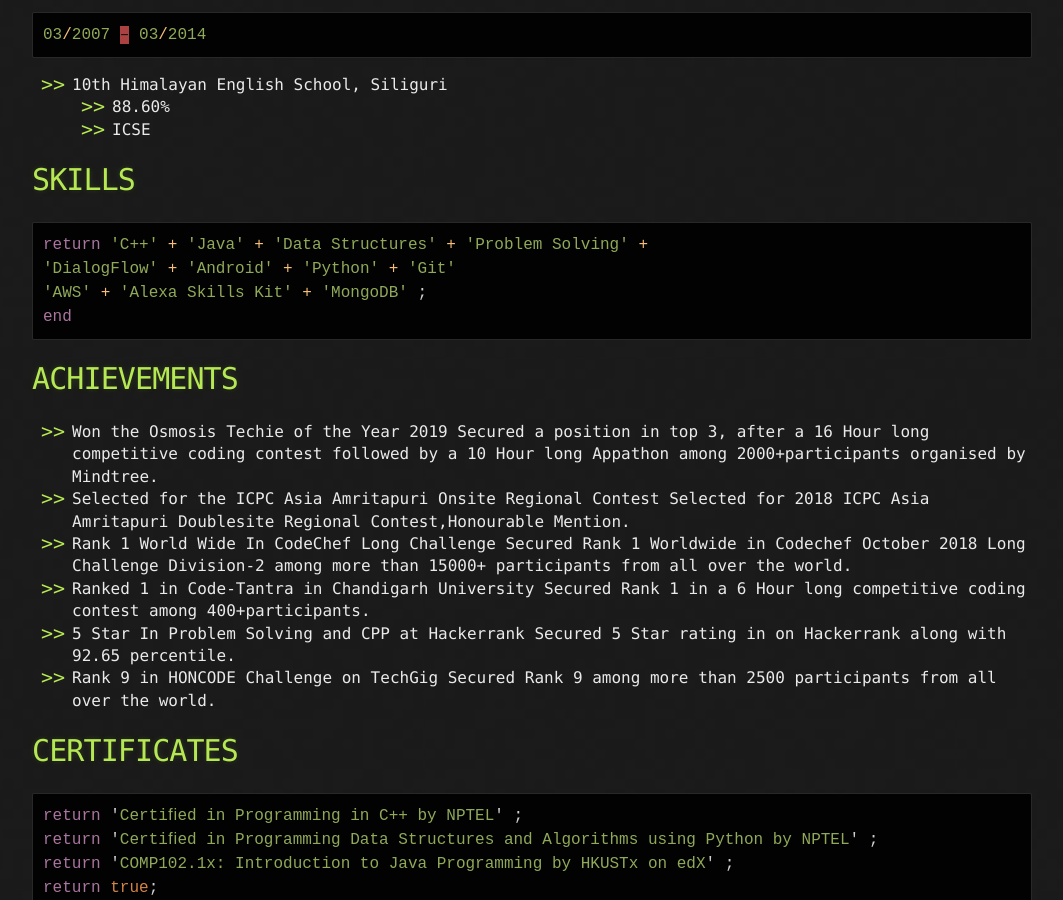
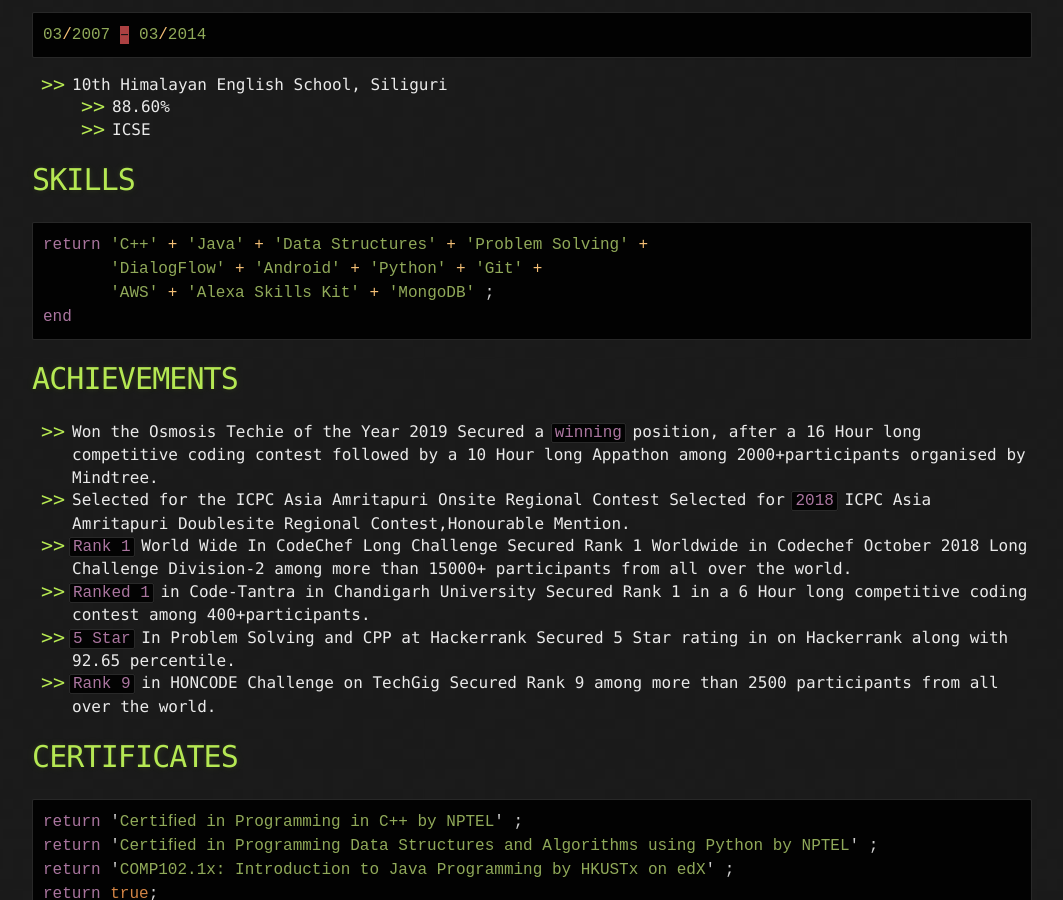
Before and after one commit to prince8809/Portfolio-Webiste, a Jekyll site: the page built from index.md, in a window 1280 px wide and 900 px high, scrolled down 706 px. Shown: the whole window, without its empty margins (108-1171 px from the left). Built offline with Jekyll 4.4.1, drawn with Linux system fonts in a browser that asks for light colours.

Commit message:
added data

````diff
--- a/index.md
+++ b/index.md
@@ -36,19 +36,19 @@
 
 ```ruby
 return 'C++' + 'Java' + 'Data Structures' + 'Problem Solving' +
-'DialogFlow' + 'Android' + 'Python' + 'Git'
-'AWS' + 'Alexa Skills Kit' + 'MongoDB' ;
+       'DialogFlow' + 'Android' + 'Python' + 'Git' +
+       'AWS' + 'Alexa Skills Kit' + 'MongoDB' ;
 end
 ```
 
 # ACHIEVEMENTS
 
-- Won the Osmosis Techie of the Year 2019 Secured a position in top 3, after a 16 Hour long competitive coding contest followed by a 10 Hour long Appathon among 2000+participants organised by Mindtree.
-- Selected for the ICPC Asia Amritapuri Onsite Regional Contest Selected for 2018 ICPC Asia Amritapuri Doublesite Regional Contest,Honourable Mention.
-- Rank 1 World Wide In CodeChef Long Challenge Secured Rank 1 Worldwide in Codechef October 2018 Long Challenge Division-2 among more than 15000+ participants from all over the world.
-- Ranked 1 in Code-Tantra in Chandigarh University Secured Rank 1 in a 6 Hour long competitive coding contest among 400+participants.
-- 5 Star In Problem Solving and CPP at Hackerrank Secured 5 Star rating in on Hackerrank along with 92.65 percentile.
-- Rank 9 in HONCODE Challenge on TechGig Secured Rank 9 among more than 2500 participants from all over the world.
+- Won the Osmosis Techie of the Year 2019 Secured a `winning` position, after a 16 Hour long competitive coding contest followed by a 10 Hour long Appathon among 2000+participants organised by Mindtree.
+- Selected for the ICPC Asia Amritapuri Onsite Regional Contest Selected for `2018` ICPC Asia Amritapuri Doublesite Regional Contest,Honourable Mention.
+- `Rank 1` World Wide In CodeChef Long Challenge Secured Rank 1 Worldwide in Codechef October 2018 Long Challenge Division-2 among more than 15000+ participants from all over the world.
+- `Ranked 1` in Code-Tantra in Chandigarh University Secured Rank 1 in a 6 Hour long competitive coding contest among 400+participants.
+- `5 Star` In Problem Solving and CPP at Hackerrank Secured 5 Star rating in on Hackerrank along with 92.65 percentile.
+- `Rank 9` in HONCODE Challenge on TechGig Secured Rank 9 among more than 2500 participants from all over the world.
 
 # CERTIFICATES
 
@@ -60,13 +60,13 @@
 ```
 ## LANGUAGES
 
-- English
+- `English`
   - Full Professional Proﬁciency
-- Hindi
+- `Hindi`
   - Full Professional Proﬁciency
-- Bengali
+- `Bengali`
   - Limited Working Proﬁciency
-- Punjabi
+- `Punjabi`
   - Limited Working Proﬁciency
 
 ## INTERESTS
````
